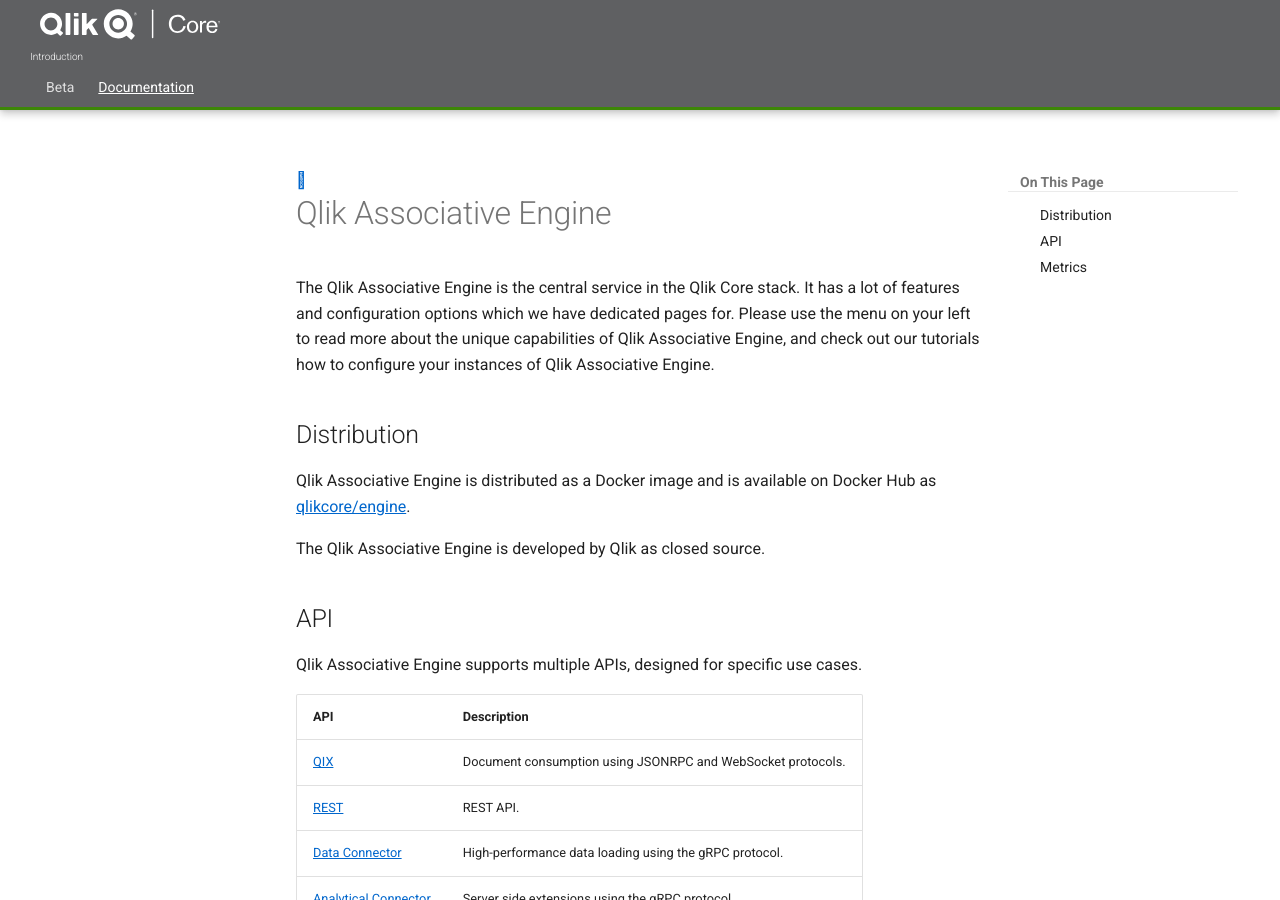
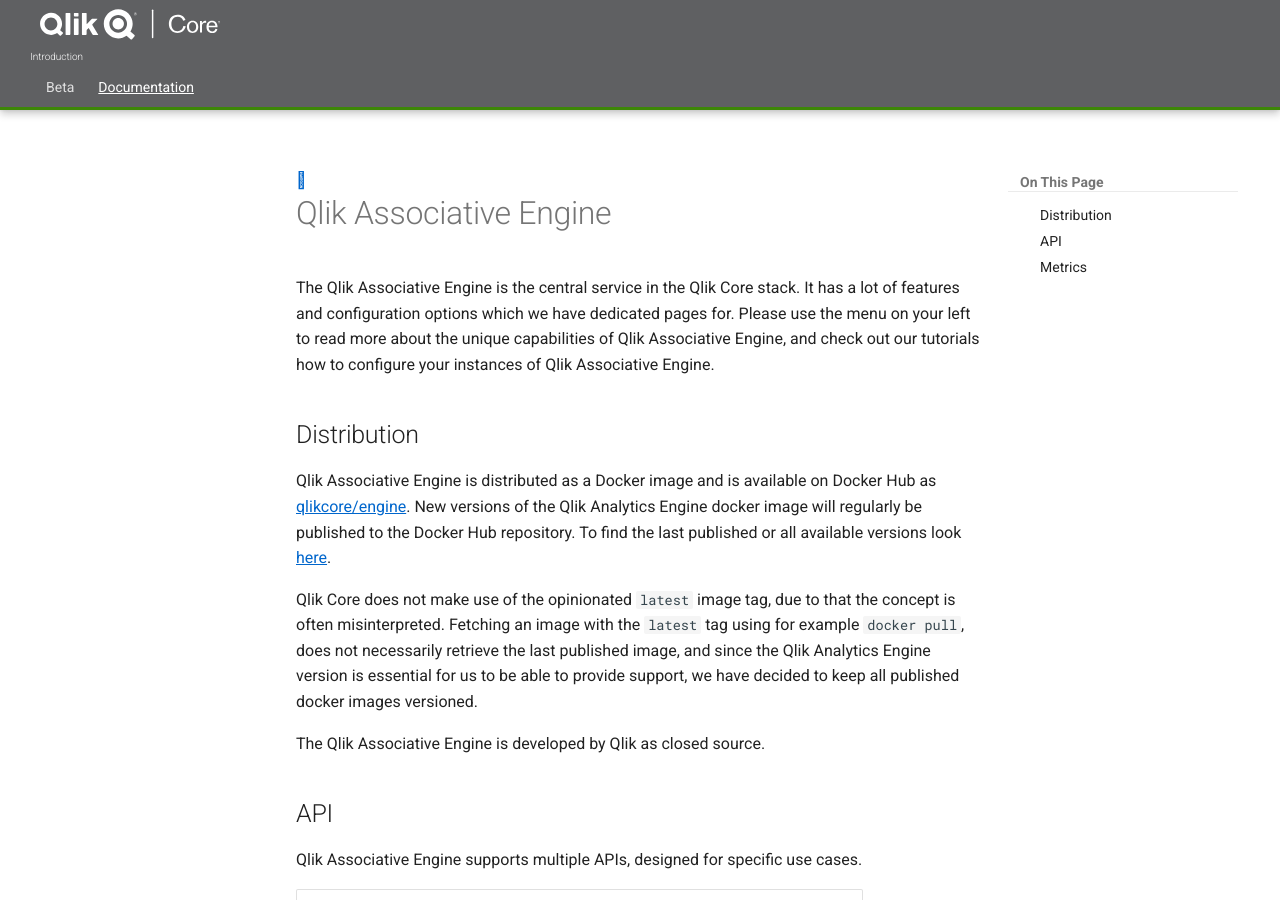
Before and after one commit to qlik-oss/core-website, an MkDocs documentation site: the page built from docs/docs/services/qix-engine/introduction.md, in a window 1280 px wide and 900 px high. Built offline with MkDocs 1.6.1 and Material for MkDocs 9.7.7, drawn with Linux system fonts in a browser that asks for light colours; old or Windows-style settings are respelled for this version of MkDocs.

Commit message:
Add latest tag information

```diff
--- a/docs/docs/services/qix-engine/introduction.md
+++ b/docs/docs/services/qix-engine/introduction.md
@@ -8,6 +8,15 @@
 
 Qlik Associative Engine is distributed as a Docker image and is available on Docker Hub as
 [qlikcore/engine](https://hub.docker.com/r/qlikcore/engine).
+New versions of the Qlik Analytics Engine docker image will regularly be published to the Docker Hub repository.
+To find the last published or all available versions look [here](https://hub.docker.com/r/qlikcore/engine/tags/).
+
+Qlik Core does not make use of the opinionated `latest` image tag,
+due to that the concept is often misinterpreted.
+Fetching an image with the `latest` tag using for example `docker pull`,
+does not necessarily retrieve the last published image,
+and since the Qlik Analytics Engine version is essential for us to be able to provide support,
+we have decided to keep all published docker images versioned.
 
 The Qlik Associative Engine is developed by Qlik as closed source.
 
```
